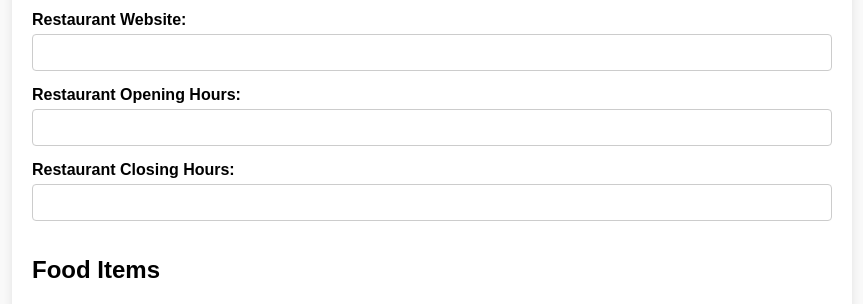
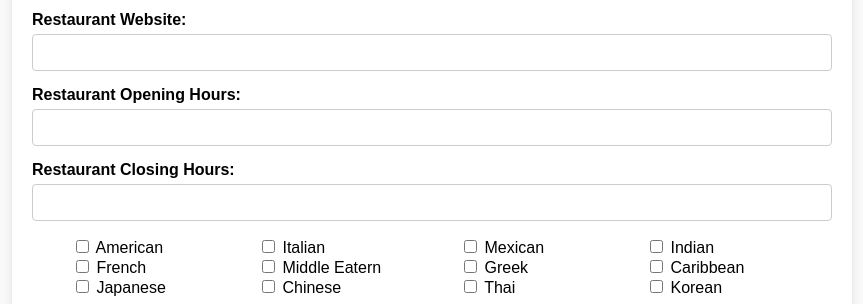
Before and after one commit to AllenAlfonso02/Foodie, a Python web app: template Foodie/templates/editrestaurant.html in a window 1280 px wide. Shown: the part 758-1062 px from the top of the page, without its empty margins (208-1071 px from the left). Run offline with Jinja, Linux system fonts and the light colour scheme; the template is opened without the code that fills it, so the values that code supplies are empty.

Commit message:
Update editrestaurant.html

```diff
--- a/Foodie/templates/editrestaurant.html
+++ b/Foodie/templates/editrestaurant.html
@@ -54,6 +54,13 @@
         }
         .food-table tr.selected {
             background-color: #e9ecef;
+        }
+        ul {
+            columns: 2;
+	    }
+	    .column {
+            float: left;
+            width: 50%;
         }
         .actions {
             text-align: center;
@@ -118,7 +125,40 @@
                 <label for="restaurant-closehours">Restaurant Closing Hours:</label>
                 <input type="text" id="restaurant-closehours" name="restaurant-closehours" value="{{ restaurant['close_hours'] }}">
             </div>
-
+            <ul class="ul">
+            <div class="column">
+                <input type="checkbox" id="American" name="American" value="American">
+                <label for="American"> American</label><br>
+                <input type="checkbox" id="French" name="French" value="French">
+                <label for="French"> French</label><br>
+                <input type="checkbox" id="Japanese" name="Japanese" value="Japanese">
+                <label for="Japanese"> Japanese</label><br>
+            </div>
+            <div class="column">
+                <input type="checkbox" id="Italian" name="Italian" value="Italian">
+                <label for="Italian"> Italian</label><br>
+                <input type="checkbox" id="Middle Eatern" name="Middle Eatern" value="Middle Eatern">
+                <label for="Middle Eatern"> Middle Eatern</label><br>
+                <input type="checkbox" id="Chinese" name="Chinese" value="Chinese">
+                <label for="Chinese"> Chinese</label><br>
+            </div>
+            <div class="column">
+                <input type="checkbox" id="Mexican" name="Mexican" value="Mexican">
+                <label for="Mexican"> Mexican</label><br>
+                <input type="checkbox" id="Greek" name="Greek" value="Greek">
+                <label for="Greek"> Greek</label><br>
+                <input type="checkbox" id="Thai" name="Thai" value="Thai">
+                <label for="Thai"> Thai</label><br>
+            </div>
+            <div class="column">
+                <input type="checkbox" id="Indian" name="Indian" value="Indian">
+                <label for="Indian"> Indian</label><br>
+                <input type="checkbox" id="Caribbean" name="Caribbean" value="Caribbean">
+                <label for="Caribbean"> Caribbean</label><br>
+                <input type="checkbox" id="Korean" name="Korean" value="Korean">
+                <label for="Korean"> Korean</label><br>
+            </div>
+	</ul>
             <!-- Food items section -->
             <div class="food-list">
                 <h2>Food Items</h2>
```
